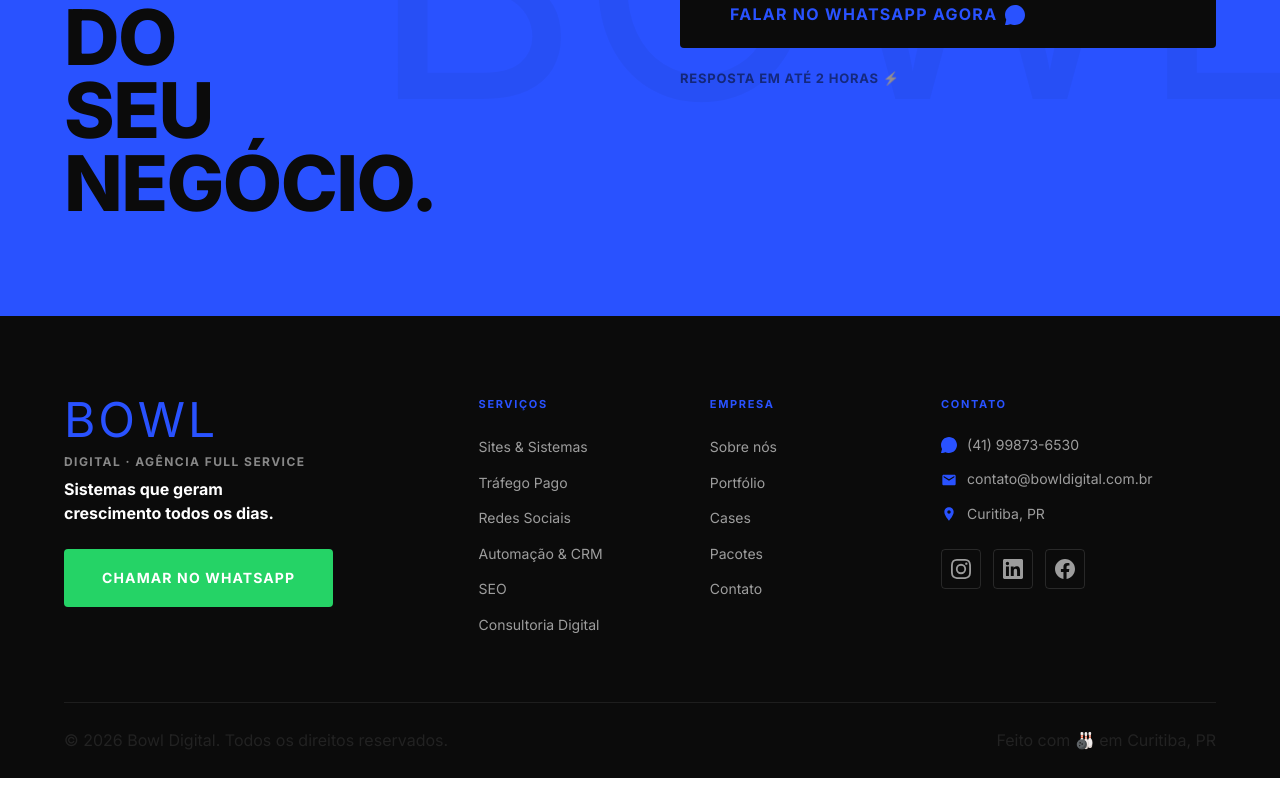
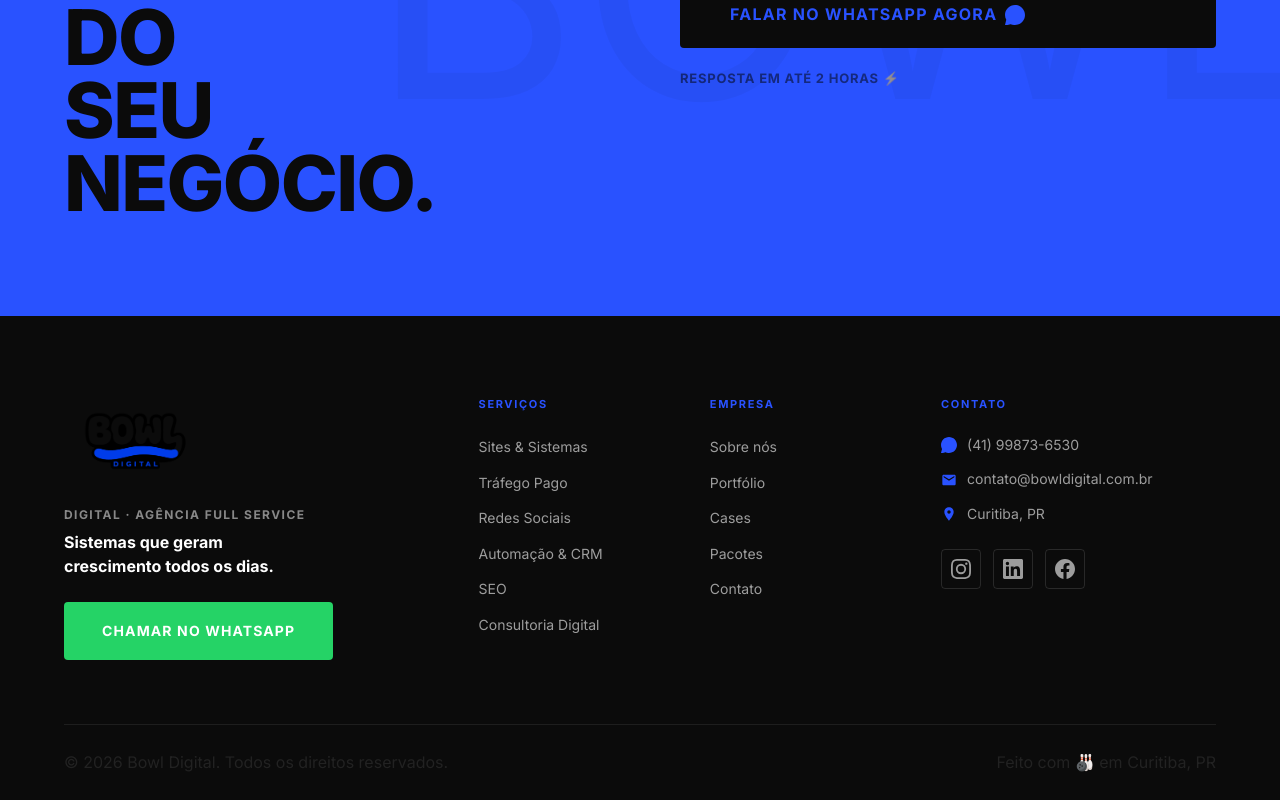
Before and after one commit to comunidadevencedores-lgtm/flip-agency, a Next.js app: page / in a window 1280 px wide. Shown: the part 4689-5489 px from the top of the page. Before the commit the page ends 5467 px from the top, so only its background shows below. Built offline with nearby package versions, Linux system fonts and the light colour scheme.

Commit message:
Update Footer.tsx

```diff
--- a/src/components/layout/Footer.tsx
+++ b/src/components/layout/Footer.tsx
@@ -1,4 +1,5 @@
 import Link from 'next/link';
+import Image from 'next/image';
 import { SITE, WA_LINK } from '@/lib/data';
 import styles from './Footer.module.css';
 
@@ -9,7 +10,15 @@ export default function Footer() {
       <div className="container">
         <div className={styles.top}>
           <div className={styles.brand}>
-            <div className={styles.logoBox}>BOWL</div>
+            <Image
+              src="/logo-bowl-digital.png"
+              alt={SITE.fullName}
+              width={220}
+              height={0}
+              sizes="220px"
+              className={styles.logoImg}
+              style={{ width: '140px', height: 'auto', marginBottom: '14px' }}
+            />
             <p>Digital · Agência Full Service</p>
             <p className={styles.tagline}>Sistemas que geram<br />crescimento todos os dias.</p>
             <a href={WA_LINK} target="_blank" rel="noopener noreferrer" className="btn btn--wa">
```
